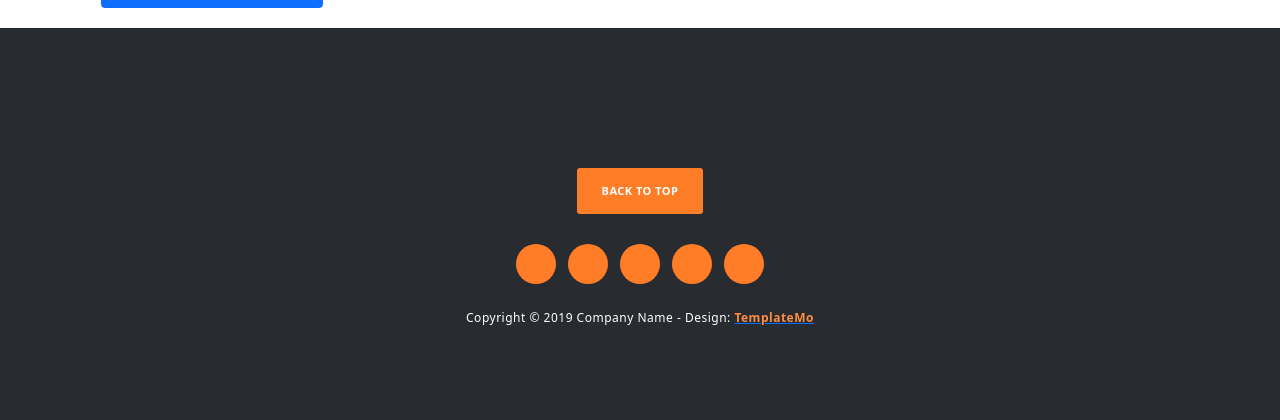
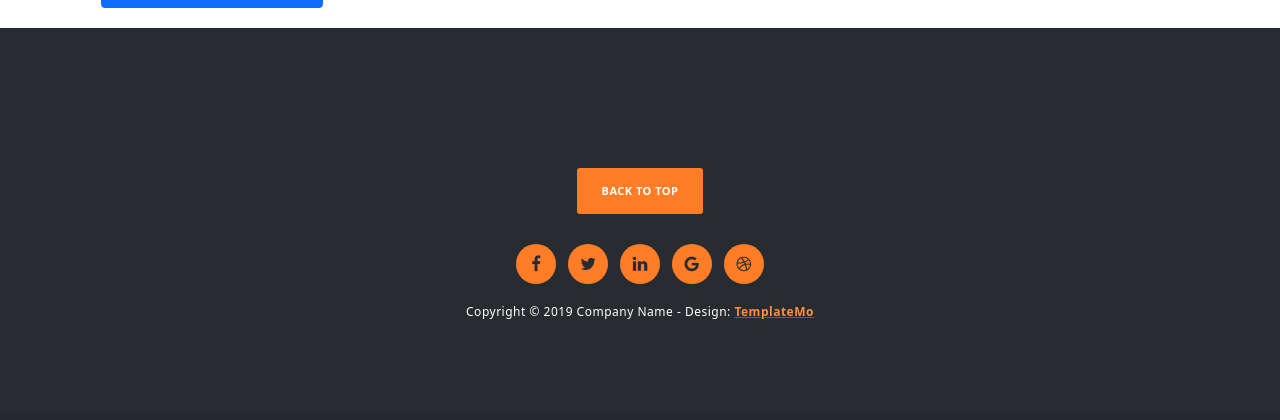
Before and after one commit to sid86-dev/Travel-Saas, a Flask app: template templates/details.html in a window 1280 px wide. Shown: the part 495-915 px from the top of the page. After the commit the page ends 814 px from the top, so only its background shows below. Run offline with Flask 2, Linux system fonts and the light colour scheme; the template is opened without the code that fills it, so the values that code supplies are empty; some libraries are stand-ins or nearby versions.

Commit message:
footer work

```diff
--- a/app.py
+++ b/app.py
@@ -7,7 +7,7 @@ from urllib.request import urlopen
 import hashlib
 import MySQLdb
 from datetime import datetime
-from dateutil.relativedelta import relativedelta
+#from dateutil.relativedelta import relativedelta
 
 
 app = Flask(__name__)
--- a/templates/booking.html
+++ b/templates/booking.html
@@ -17,6 +17,7 @@
     <link rel="stylesheet" href="/static/css/templatemo-main.css">
     <link rel="stylesheet" href="/static/css/owl-carousel.css">
     <link rel="stylesheet" href="/static/css/booking.css">
+    <link rel="stylesheet" href="static/css/fontAwesome.css">
 
 
     <link rel="stylesheet" href="https://www.w3schools.com/w3css/4/w3.css">
--- a/templates/details.html
+++ b/templates/details.html
@@ -12,11 +12,12 @@
     <meta name="viewport" content="width=device-width, initial-scale=1">
     <link rel="apple-touch-icon" href="apple-touch-icon.png">
     <link rel="stylesheet" href="">
-    <link rel="stylesheet" href="../static/css/bootstrap.min.css">
-    <link rel="stylesheet" href="../static/css/hero-slider.css">
-    <link rel="stylesheet" href="../static/css/templatemo-main.css">
-    <link rel="stylesheet" href="../static/css/owl-carousel.css">
-    <link rel="stylesheet" href="../static/css/detail.css">
+    <link rel="stylesheet" href="static/css/bootstrap.min.css">
+    <link rel="stylesheet" href="static/css/hero-slider.css">
+    <link rel="stylesheet" href="static/css/templatemo-main.css">
+    <link rel="stylesheet" href="static/css/owl-carousel.css">
+    <link rel="stylesheet" href="static/css/detail.css">
+    <link rel="stylesheet" href="static/css/fontAwesome.css">
 
 
     <link rel="stylesheet" href="https://www.w3schools.com/w3css/4/w3.css">
--- a/templates/index.html
+++ b/templates/index.html
@@ -14,6 +14,7 @@
     <link rel="stylesheet" href="static/css/hero-slider.css">
     <link rel="stylesheet" href="static/css/templatemo-main.css">
     <link rel="stylesheet" href="static/css/owl-carousel.css">
+    <link rel="stylesheet" href="static/css/fontAwesome.css">
 
     <link href="https://fonts.googleapis.com/css?family=Open+Sans:300,400,600,700,800" rel="stylesheet">
 
--- a/templates/package.html
+++ b/templates/package.html
@@ -17,6 +17,7 @@
     <link rel="stylesheet" href="/static/css/templatemo-main.css">
     <link rel="stylesheet" href="/static/css/owl-carousel.css">
     <link rel="stylesheet" href="/static/css/package.css">
+    <link rel="stylesheet" href="static/css/fontAwesome.css">
 
 
     <link rel="stylesheet" href="https://www.w3schools.com/w3css/4/w3.css">
```
